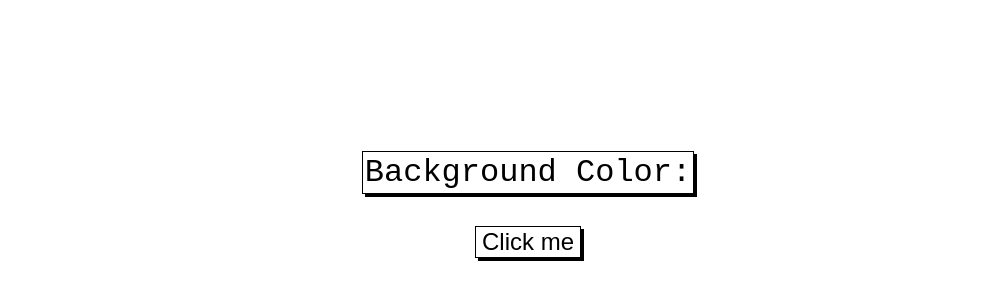
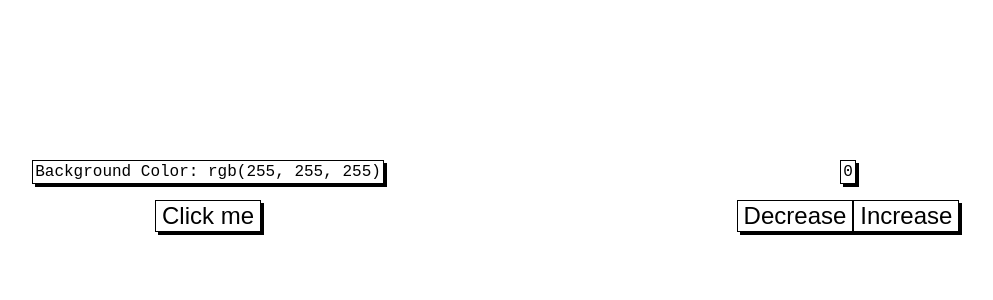
Before and after one commit to TechAM/color-flipper, a plain HTML site: page index.html in a window 1280 px wide. Shown: the part 212-512 px from the top of the page, without its empty margins (112-1105 px from the left). Drawn offline with Linux system fonts and the light colour scheme.

Commit message:
Added counter

```diff
--- a/index.html
+++ b/index.html
@@ -8,11 +8,27 @@
 </head>
 <body id="body">
     <div id="container">
-        <p id="text">Background Color: </p>
-        <button id="changeBtn" onclick="changeColor()">Click me</button>
+        <div id="color_flipper">
+            <p id="text">Background Color: rgb(255, 255, 255)</p>
+            <button id="changeBtn">Click me</button>
+        </div>
+
+        <div id="counter">
+            <p id="counterText">0</p>
+            <div class="buttonGroup">
+                <button id="decreaseBtn">Decrease</button>
+                <button id="increaseBtn">Increase</button>
+            </div>
+        </div>
     </div>
 
     <script>
+        let count = 0;
+
+        document.getElementById("changeBtn").addEventListener('click', e=>changeColor())
+        document.getElementById("increaseBtn").addEventListener('click', e=>countFunction(1))
+        document.getElementById("decreaseBtn").addEventListener('click', e=>countFunction(-1))
+
         function changeColor(){
             let r = Math.round(Math.random()*255),
                 g = Math.round(Math.random()*255),
@@ -22,6 +38,11 @@
             document.getElementById("body").style.backgroundColor=color
             document.getElementById("text").innerHTML=`Background Color: ${color}`
         }
+
+        function countFunction(num){
+            count += num
+            document.getElementById("counterText").innerHTML = count;
+        }
     </script>
 </body>
 </html>
--- a/style.css
+++ b/style.css
@@ -1,27 +1,36 @@
 body{
     margin: 0;
     padding: 0;
+    font-family: 'Courier New', Courier, monospace;
 }
 
 #container{
     height: 100%;
+    display: grid;
+    grid-template-columns: 50% 50%;
+
+}
+
+#color_flipper, #counter{
     display: flex;
     flex-direction: column;
+    justify-content: center;
     align-items: center;
-    justify-content: center;
 }
 
-#text{
+p{
     position: relative;
-    font-family: 'Courier New', Courier, monospace;
-    font-size: 2rem;
+    font-size: 1rem;
     border: 1px solid black;
     box-shadow: 3px 3px;
     padding: 2px;
     background-color: white;
 }
+.buttonGroup{
+    display: flex;
+}
 
-#changeBtn{
+button{
     position: relative;
     border:none;
     outline:none;
@@ -31,7 +40,7 @@ body{
     box-shadow: 3px 3px;
 }
 
-#changeBtn:hover{
+button:hover{
     box-shadow: none;
     left: 3px;
     top: 3px;
```
